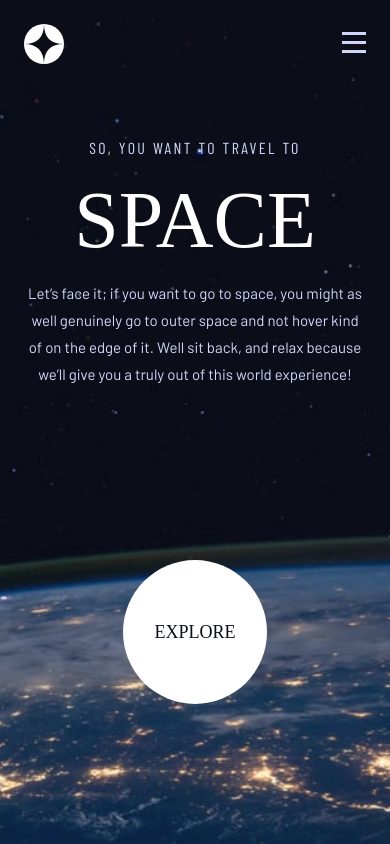
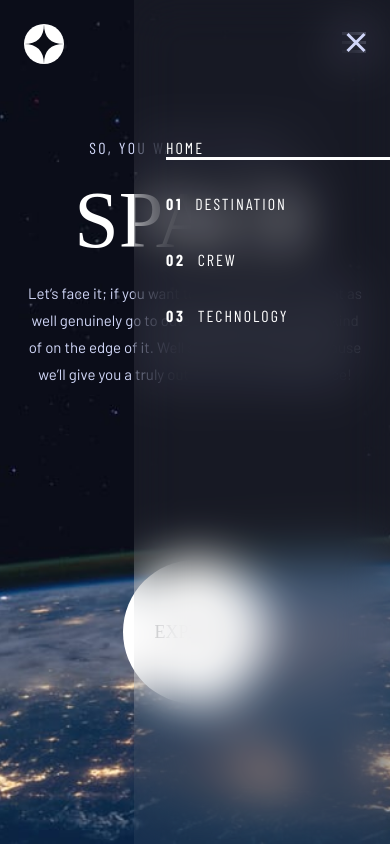
Before and after one commit to 47roms16/space-tourism-website, a React (Vite) app: page / in a window 390 px wide. Both pictures are taken after a click on the button 354 px from the left and 44 px from the top of the page. Built offline with nearby package versions, Linux system fonts and the light colour scheme; a web font is replaced by a local one.

Commit message:
refactor: extract Header components Mobile and Desktop navigation for better control
- Add mobile navigation  toggle visibility
- Add sliding animation for mobile navigation
- Add custom media query hook to render desktop and mobile nav accordingly

```diff
--- /dev/null
+++ b/src/components/header/DesktopNav.tsx
@@ -0,0 +1,11 @@
+import HeaderNavLinks from "./HeaderNavLinks";
+
+function DesktopNav() {
+  return (
+    <div className="bg-white/5 pr-16 pl-40 backdrop-blur-xl max-lg:pr-10 max-lg:pl-[5.5rem]">
+      <HeaderNavLinks />
+    </div>
+  );
+}
+
+export default DesktopNav;
--- a/src/components/header/Header.tsx
+++ b/src/components/header/Header.tsx
@@ -1,27 +1,55 @@
+import gsap from "gsap";
+
+import { useState } from "react";
+import useMediaQuery from "@/hooks/useMediaQuery";
+
 import { Link } from "react-router";
-import HeaderNavLinks from "./HeaderNavLinks";
 import NavButton from "./NavButton";
 import Line from "../Line";
+import MobileNav from "./MobileNav";
+import DesktopNav from "./DesktopNav";
 
 function Header() {
+  const [isNavOpen, setIsNavOpen] = useState<boolean>(false);
+
+  const smallScreen = useMediaQuery("(max-width: 767px)");
+
+  const handleNavToggleClick = () => {
+    if (!isNavOpen) {
+      setIsNavOpen(true);
+
+      gsap.to(".slide", { x: 0, duration: 0.6, ease: "power3.out" });
+    } else {
+      gsap.to(".slide", {
+        x: "100%",
+        duration: 0.6,
+        ease: "power3.out",
+        onComplete: () => setIsNavOpen(false),
+      });
+    }
+  };
+
   return (
     <header className="mx-auto max-w-[96rem] pt-10 max-2xl:pl-16 max-lg:pt-0 max-lg:pl-10 max-md:px-6 max-md:pt-6">
       <nav className="flex items-center justify-between">
         <Link to="/">
           <svg className="aspect-square w-12 max-md:max-w-10">
-            <use href="/assets/shared/logo.svg#logo"></use>
+            <use href="/assets/shared/logo.svg#logo" />
           </svg>
         </Link>
         <Line />
+
         {/* Mobile navigation menu button */}
-        <NavButton src="/assets/shared/icon-hamburger.svg#icon-hamburger" />
-        <div className="bg-white/5 pr-16 pl-40 backdrop-blur-xl max-lg:pr-10 max-lg:pl-[5.5rem] max-md:fixed max-md:top-0 max-md:right-0 max-md:bottom-0 max-md:z-50 max-md:hidden max-md:w-full max-md:max-w-96 max-md:pt-8 max-md:pr-0 max-md:pl-8 max-sm:max-w-64">
-          <div className="flex justify-end pr-5 max-md:mb-20">
-            {/* Mobile navigation close menu button */}
-            <NavButton src="/assets/shared/icon-close.svg#icon-close" />
-          </div>
-          <HeaderNavLinks />
-        </div>
+        <NavButton
+          src="/assets/shared/icon-hamburger.svg#icon-hamburger"
+          handleClick={handleNavToggleClick}
+        />
+
+        {smallScreen ? (
+          <MobileNav handleClick={handleNavToggleClick} isOpen={isNavOpen} />
+        ) : (
+          <DesktopNav />
+        )}
       </nav>
     </header>
   );
--- /dev/null
+++ b/src/components/header/MobileNav.tsx
@@ -0,0 +1,32 @@
+import HeaderNavLinks from "./HeaderNavLinks";
+import NavButton from "./NavButton";
+
+function MobileNav({
+  isOpen,
+  handleClick,
+}: {
+  isOpen: boolean;
+  handleClick: () => void;
+}) {
+  return (
+    <>
+      <div
+        onClick={handleClick}
+        className={`${isOpen ? "block" : "hidden"} fixed inset-0 z-10`}
+      />
+      <div
+        className={`${!isOpen && "hidden"} slide | z-50 translate-x-full bg-white/5 backdrop-blur-xl max-md:fixed max-md:top-0 max-md:right-0 max-md:bottom-0 max-md:z-50 max-md:w-full max-md:max-w-96 max-md:pt-8 max-md:pr-0 max-md:pl-8 max-sm:max-w-64`}
+      >
+        <div className="flex justify-end pr-5 max-md:mb-20">
+          <NavButton
+            src="/assets/shared/icon-close.svg#icon-close"
+            handleClick={handleClick}
+          />
+        </div>
+        <HeaderNavLinks />
+      </div>
+    </>
+  );
+}
+
+export default MobileNav;
--- a/src/components/header/NavButton.tsx
+++ b/src/components/header/NavButton.tsx
@@ -1,10 +1,15 @@
-interface IconSrc {
+function NavButton({
+  src,
+  handleClick,
+}: {
   src: string;
-}
-
-function NavButton({ src }: IconSrc) {
+  handleClick: () => void;
+}) {
   return (
-    <button className="hidden cursor-pointer max-md:block">
+    <button
+      onClick={handleClick}
+      className="hidden cursor-pointer max-md:block"
+    >
       <Icon src={src} />
     </button>
   );
@@ -12,7 +17,7 @@ function NavButton({ src }: IconSrc) {
 
 export default NavButton;
 
-function Icon({ src }: IconSrc) {
+function Icon({ src }: { src: string }) {
   return (
     <svg className="aspect-square w-6">
       <use href={src}></use>
--- /dev/null
+++ b/src/hooks/useMediaQuery.ts
@@ -0,0 +1,22 @@
+import { useState, useEffect } from "react";
+
+const useMediaQuery = (query: string) => {
+  const [matches, setMatches] = useState(false);
+
+  useEffect(() => {
+    const mediaQueryList = window.matchMedia(query);
+
+    const updateMatch = () => setMatches(mediaQueryList.matches);
+    updateMatch();
+
+    mediaQueryList.addEventListener("change", updateMatch);
+
+    return () => {
+      mediaQueryList.removeEventListener("change", updateMatch);
+    };
+  }, [query]);
+
+  return matches;
+};
+
+export default useMediaQuery;
```
